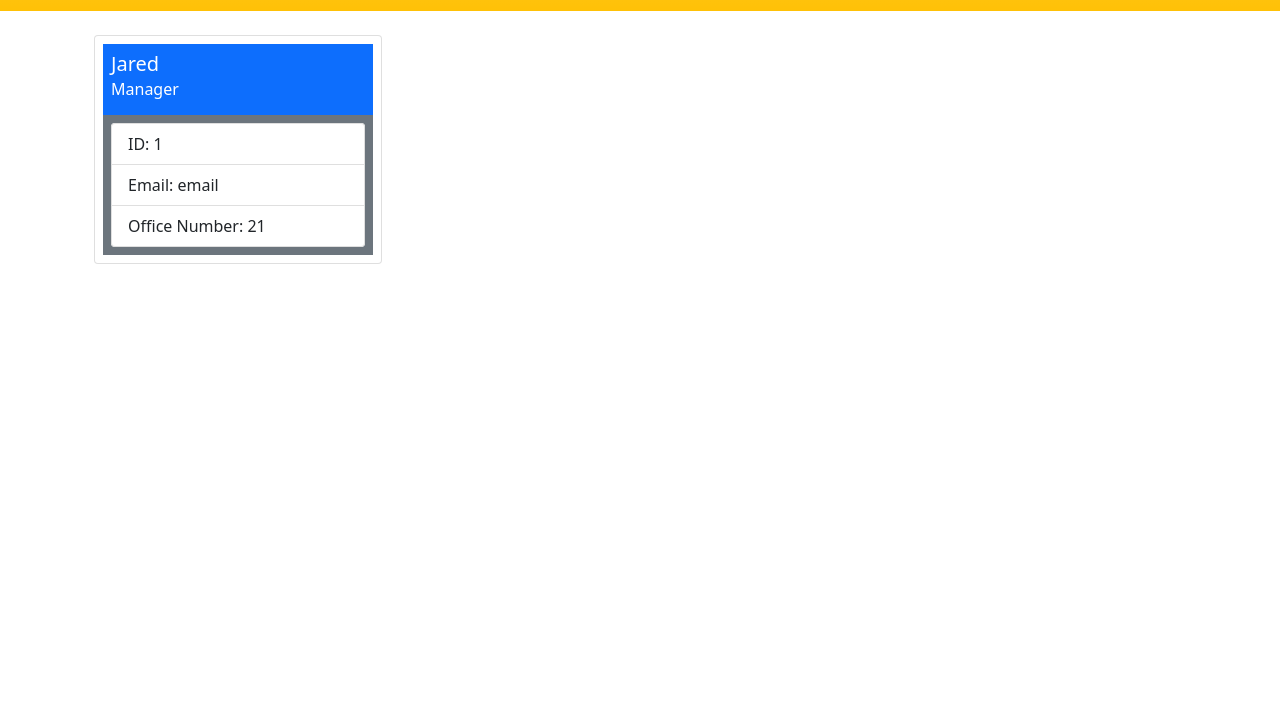
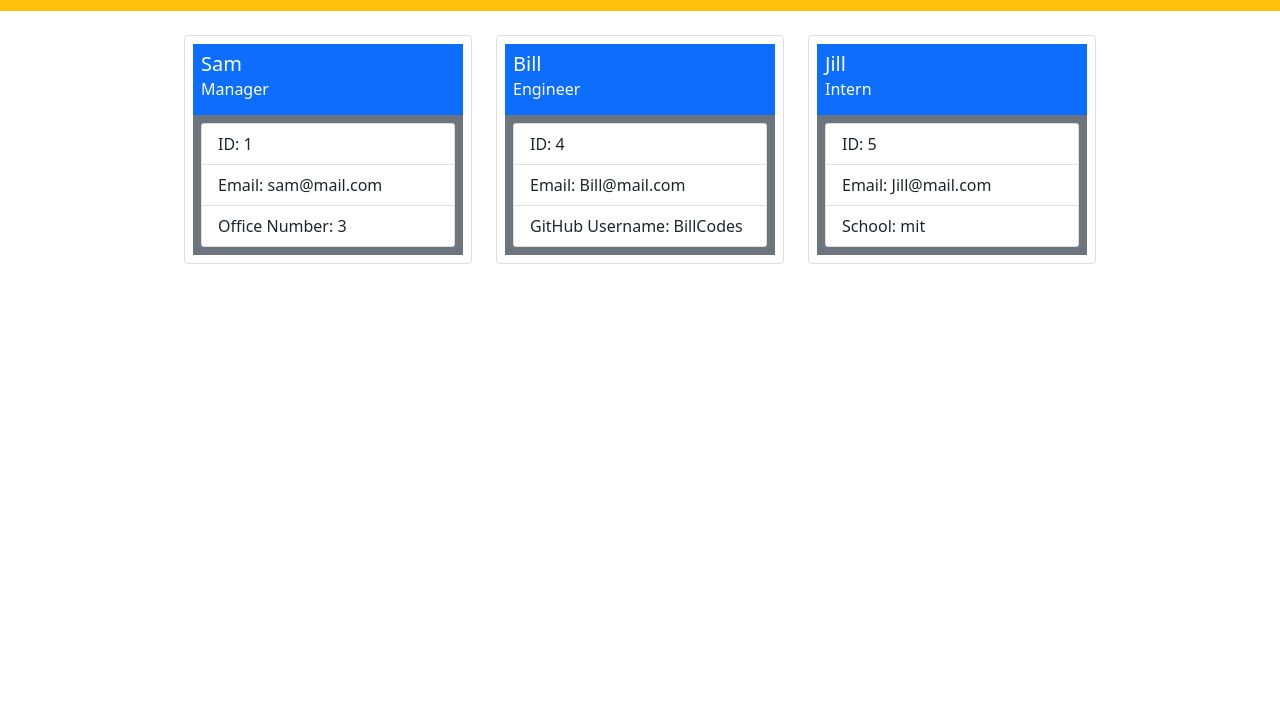
Before and after one commit to samanthajrexroat/TeamProfileGenerator, a website: page src/index.html in a window 1280 px wide. Shown: the part 89-800 px from the top of the page. Drawn offline with nearby package versions, Linux system fonts and the light colour scheme; files that its build step writes are made by us from their sources.

Commit message:
Fixed flex properties and other styling issues in template literal

```diff
--- a/lib/Employee.js
+++ b/lib/Employee.js
@@ -24,8 +24,8 @@ class Employee {
 
     generateHTMLCard(extra){
         return`
-        <div class="d-flex row row-cols-1 row-cols-md-2 g-4 m-0">
-            <div class="d-flex col">
+        <div class="row row-cols-1 row-cols-md-2 g-4 m-0">
+            <div class="col">
                 <div class="card rounded" style="width: 18rem;">
                     <div class="card-body p-0 m-2 bg-secondary">
                         <div class="bg-primary text-white fw-bold p-2" >
--- a/src/index.html
+++ b/src/index.html
@@ -1,4 +1,4 @@
-<!DOCTYPE html>
+<!-- <!DOCTYPE html>
 <html lang="en">
 <head>
     <meta charset="UTF-8">
@@ -15,7 +15,7 @@
 
     <div class="container">
         <div class="d-flex row row-cols-1 row-cols-md-2 g-4 m-0">
-            <div class="d-flex col">
+            <div class="d-flex flex-wrap col">
                 <div class="card rounded" style="width: 18rem;">
                     <div class="card-body p-0 m-2 bg-secondary">
                         <div class="bg-primary text-white fw-bold p-2" >
@@ -33,4 +33,79 @@
         </div>
     </div>
 </body>
+</html> -->
+
+
+<!DOCTYPE html>
+<html lang="en">
+<head>
+    <meta charset="UTF-8">
+    <meta http-equiv="X-UA-Compatible" content="IE=edge">
+    <meta name="viewport" content="width=device-width, initial-scale=1.0">
+    <link rel="stylesheet" href="./reset.css">
+    <link href="https://cdn.jsdelivr.net/npm/bootstrap@5.1.3/dist/css/bootstrap.min.css" rel="stylesheet" integrity="sha384-1BmE4kWBq78iYhFldvKuhfTAU6auU8tT94WrHftjDbrCEXSU1oBoqyl2QvZ6jIW3" crossorigin="anonymous">
+    <title>Team Profile Generator</title>
+</head>
+<body>
+    <header class="d-flex justify-content-center align-items-center bg-warning bg-gradient text-secondary fw-bolder" style="height: 100px">
+        <h1>My Team</h1>
+    </header>
+
+    <div class="container d-flex justify-content-center">
+
+        <div class="row row-cols-1 row-cols-md-2 g-4 m-0">
+            <div class="col">
+                <div class="card rounded" style="width: 18rem;">
+                    <div class="card-body p-0 m-2 bg-secondary">
+                        <div class="bg-primary text-white fw-bold p-2" >
+                            <h5 class="card-title">Sam</h5>
+                            <h6 class="card-subtitle mb-2 text-white">Manager</h6>
+                        </div>
+                        <ul class="list-group list-group m-2 bg-light">
+                            <li class="list-group-item">ID: 1</li>
+                            <li class="list-group-item">Email: sam@mail.com</li>
+                            <li class="list-group-item">Office Number: 3</li>
+                        </ul>
+                    </div>
+                </div>
+            </div>
+        </div>
+
+        <div class="row row-cols-1 row-cols-md-2 g-4 m-0">
+            <div class="col">
+                <div class="card rounded" style="width: 18rem;">
+                    <div class="card-body p-0 m-2 bg-secondary">
+                        <div class="bg-primary text-white fw-bold p-2" >
+                            <h5 class="card-title">Bill</h5>
+                            <h6 class="card-subtitle mb-2 text-white">Engineer</h6>
+                        </div>
+                        <ul class="list-group list-group m-2 bg-light">
+                            <li class="list-group-item">ID: 4</li>
+                            <li class="list-group-item">Email: Bill@mail.com</li>
+                            <li class="list-group-item">GitHub Username: BillCodes</li>
+                        </ul>
+                    </div>
+                </div>
+            </div>
+        </div>
+
+        <div class="row row-cols-1 row-cols-md-2 g-4 m-0">
+            <div class="col">
+                <div class="card rounded" style="width: 18rem;">
+                    <div class="card-body p-0 m-2 bg-secondary">
+                        <div class="bg-primary text-white fw-bold p-2" >
+                            <h5 class="card-title">Jill</h5>
+                            <h6 class="card-subtitle mb-2 text-white">Intern</h6>
+                        </div>
+                        <ul class="list-group list-group m-2 bg-light">
+                            <li class="list-group-item">ID: 5</li>
+                            <li class="list-group-item">Email: Jill@mail.com</li>
+                            <li class="list-group-item">School: mit</li>
+                        </ul>
+                    </div>
+                </div>
+            </div>
+        </div>
+    </div>
+</body>
 </html>
```
Also changed, not shown: index.js (+4 -4 lines), dist/output.html.
